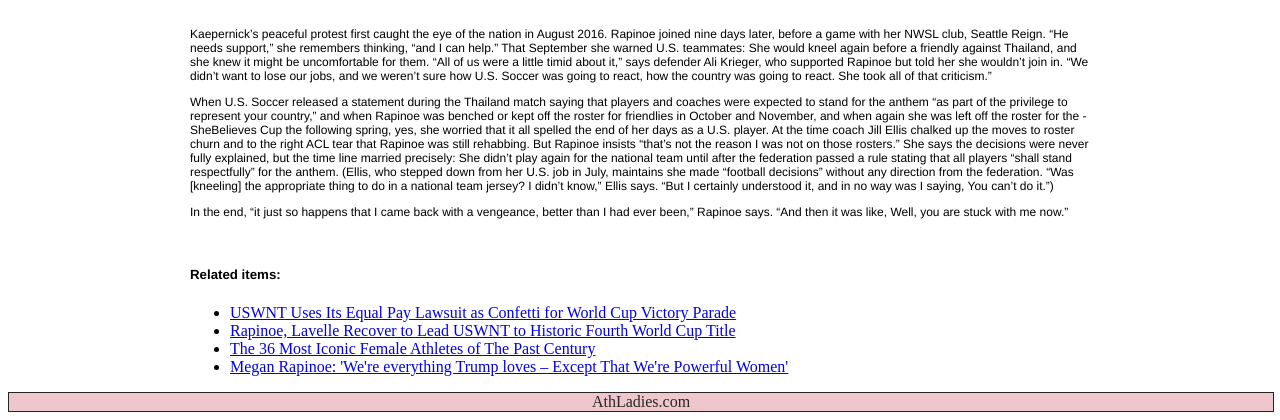
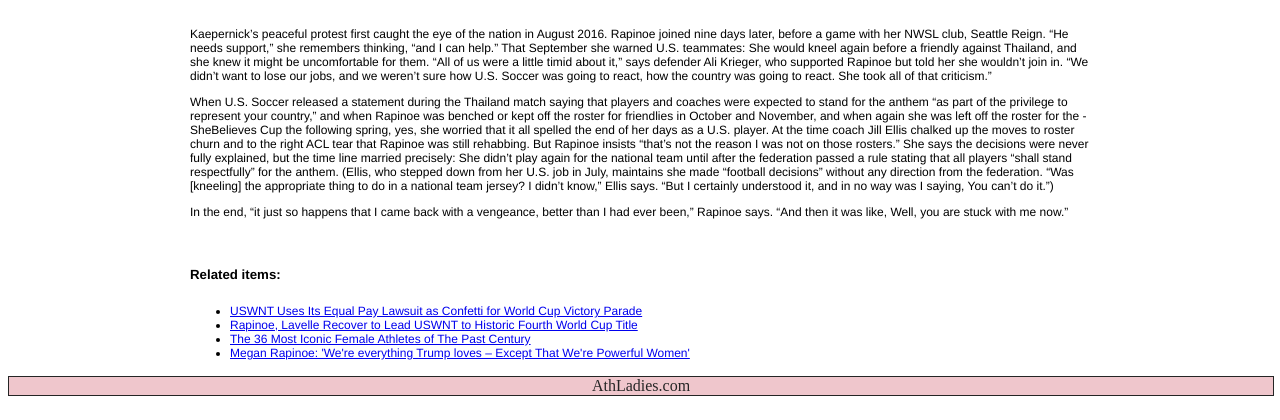
Before and after one commit to tbergel/Tori-Bergel-Jour352, a plain HTML site: page midterm/part_2/index.html in a window 1280 px wide. Shown: the part 4741-5161 px from the top of the page. Drawn offline with Linux system fonts and the light colour scheme; files whose address does not match are found by name.

Commit message:
Update style.css

```diff
--- a/midterm/part_2/style.css
+++ b/midterm/part_2/style.css
@@ -120,6 +120,11 @@ h5 {
   font-family: Helvetica, Arial, sans-serif;
 }
 
+li {
+  font-family: Helvetica, Arial, sans-serif;
+  font-size: 12px;
+}
+
 footer {
   text-align: center;
   border: 1px solid black;
```
